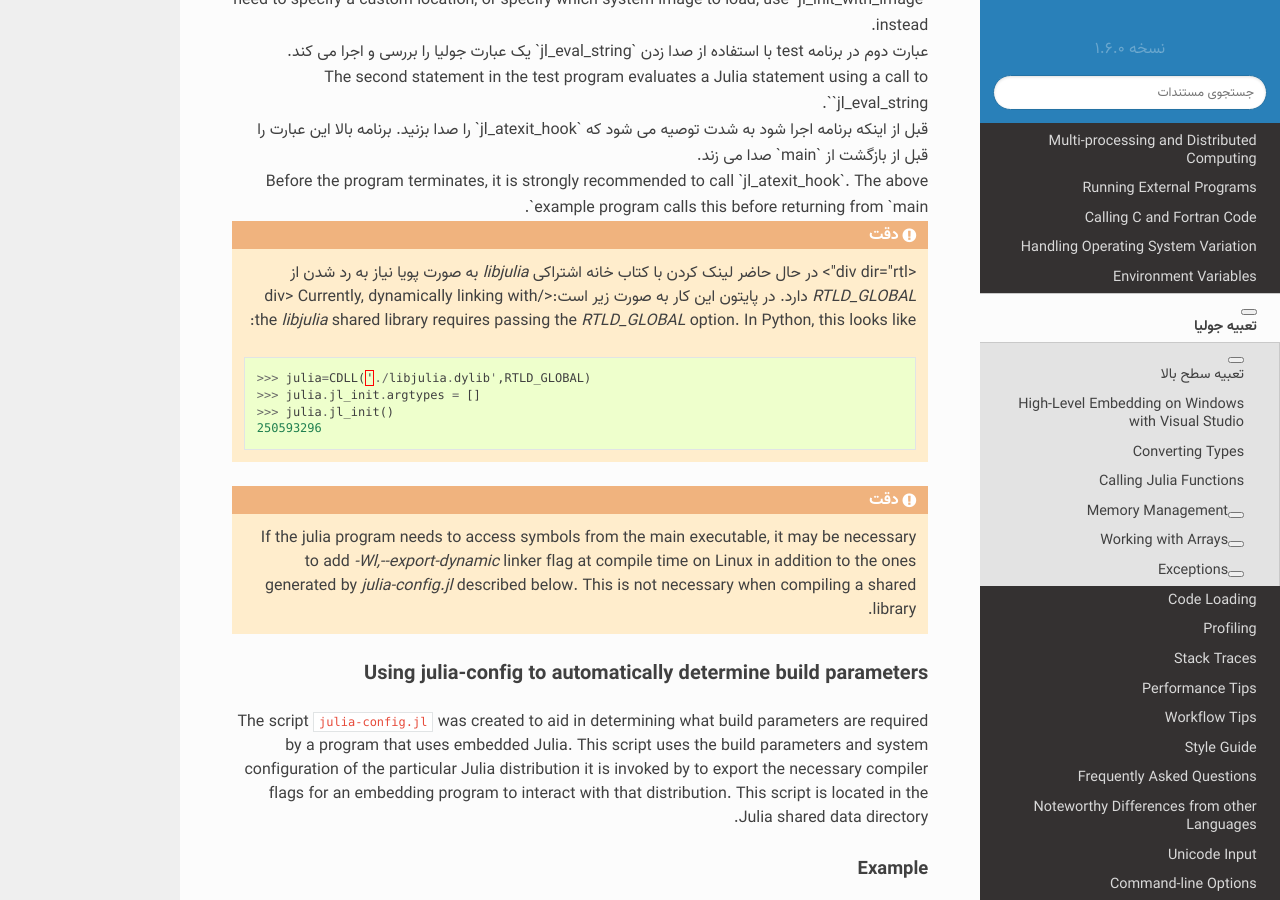
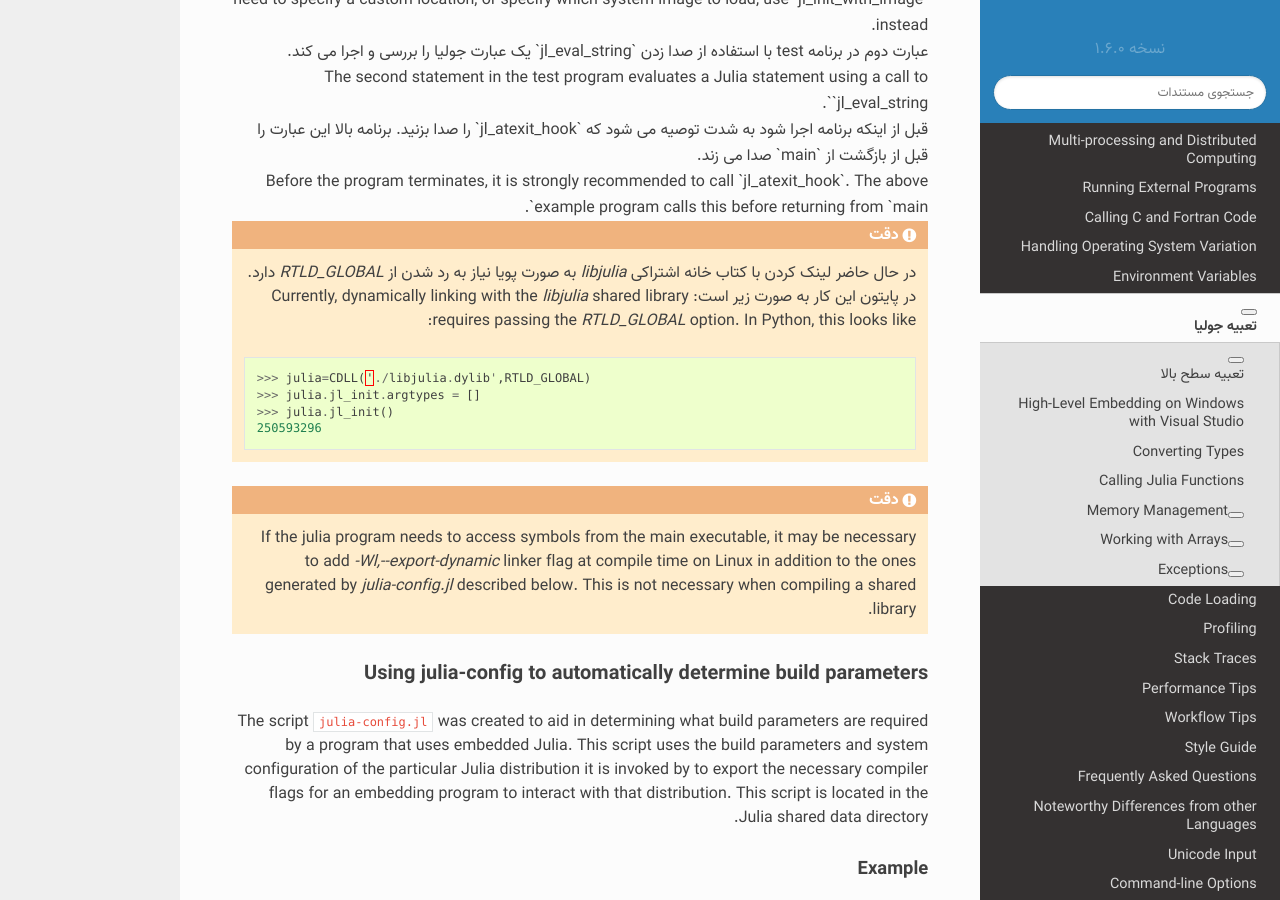
Before and after one commit to AppliedLinearAlgebra-Sharif/julia-docs, a Sphinx documentation site: the page built from docs/manual/embedding.md, in a window 1280 px wide and 900 px high, scrolled down 2023 px. Built offline with Sphinx 7.4.7 and the Read the Docs theme 2.0.0, drawn with Linux system fonts in a browser that asks for light colours; pages that are not in the unit, such as notebooks, are missing from menus; some of the changed lines change nothing that is shown.

Commit message:
Update embedding.md

````diff
--- a/docs/manual/embedding.md
+++ b/docs/manual/embedding.md
@@ -78,7 +78,7 @@ example program calls this before returning from `main`.
 ```eval_rst
 
 .. توجه::
-    <div dir="rtl"> در حال حاضر لینک کردن با کتاب خانه اشتراکی `libjulia` به صورت پویا نیاز به رد شدن از `RTLD_GLOBAL` دارد. در پایتون این کار به صورت زیر است:</div>
+    در حال حاضر لینک کردن با کتاب خانه اشتراکی `libjulia` به صورت پویا نیاز به رد شدن از `RTLD_GLOBAL` دارد. در پایتون این کار به صورت زیر است:
     Currently, dynamically linking with the `libjulia` shared library requires passing the `RTLD_GLOBAL`
     option. In Python, this looks like:
 
````
